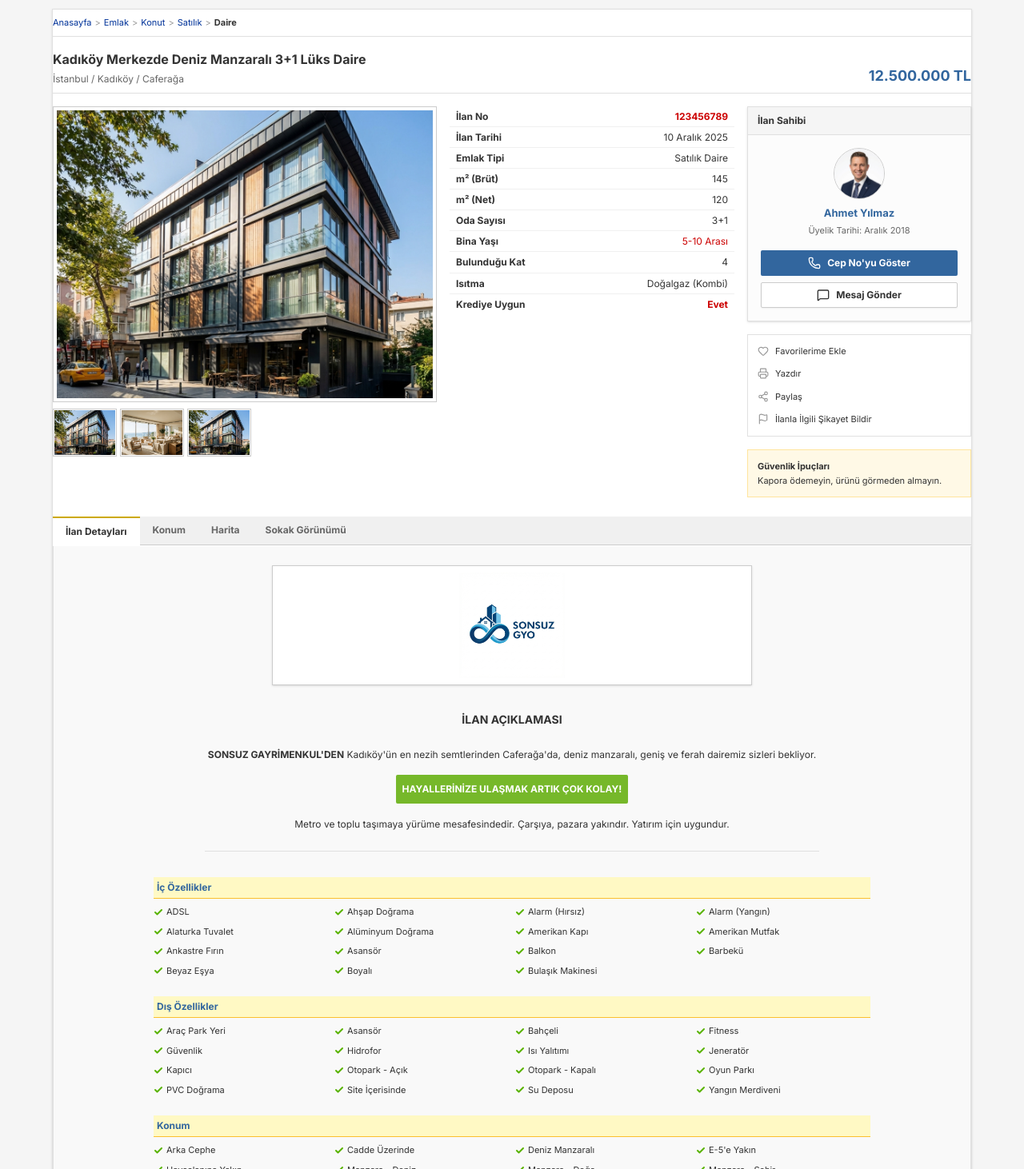
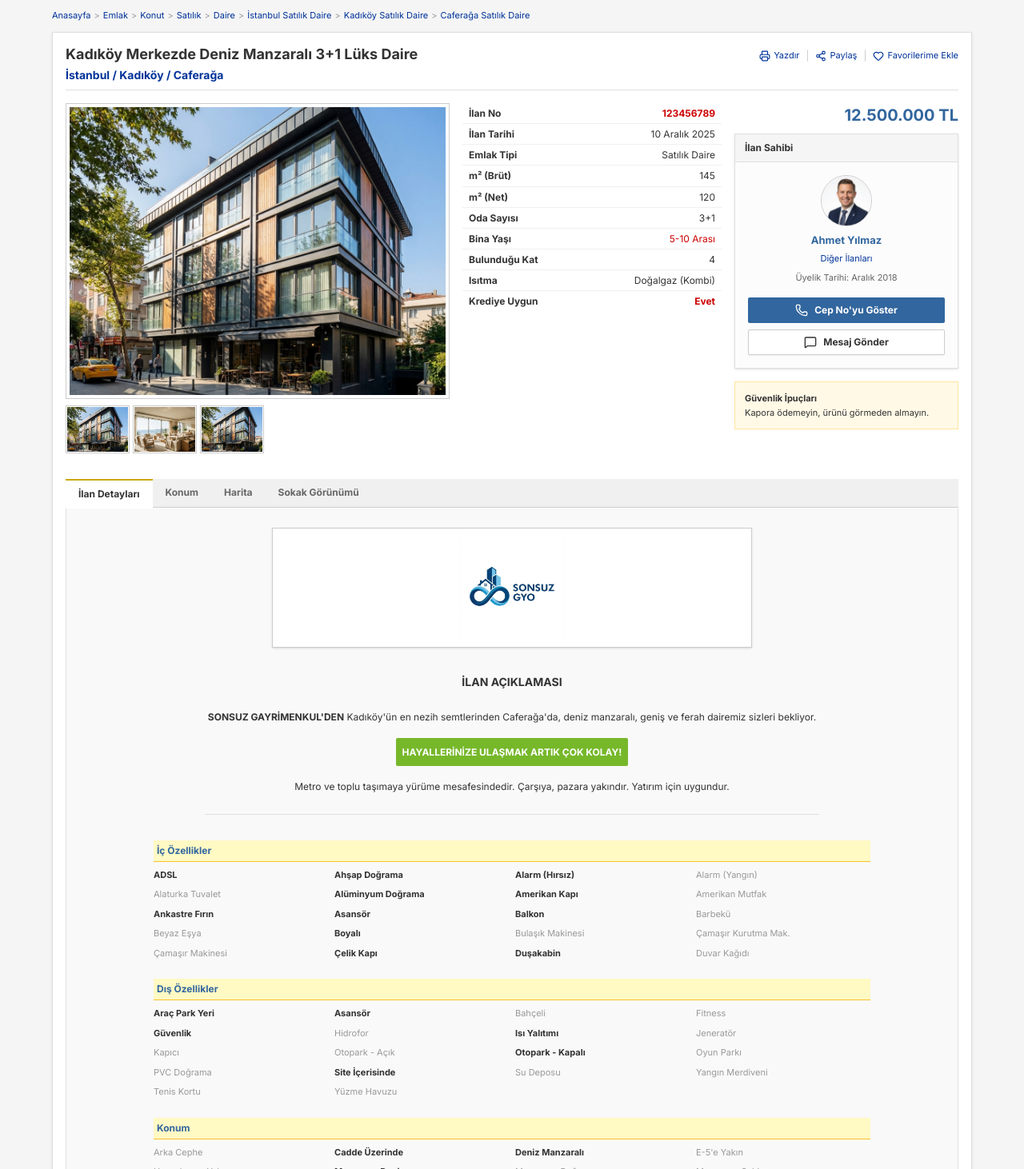
Before and after one commit to wbknght/sahibindenkarasu, a Next.js app: page /listing/0 in a window 1280 px wide. Shown: the part 48-1510 px from the top of the page at 80% size. Built offline with nearby package versions, Linux system fonts and the light colour scheme.

Commit message:
style: Remove background, shadow, and border styles from main layout element.

```diff
--- a/src/app/layout.tsx
+++ b/src/app/layout.tsx
@@ -20,7 +20,7 @@ export default function RootLayout({
     <html lang="tr">
       <body className={`${inter.className} antialiased min-h-screen flex flex-col bg-[#f5f5f5] text-foreground`}>
         <Header />
-        <main className="flex-1 w-[1150px] mx-auto bg-white shadow-sm my-3 border border-[#e0e0e0]">
+        <main className="flex-1 w-[1150px] mx-auto my-3">
           {children}
         </main>
         <Footer />
--- a/src/app/listing/[id]/page.tsx
+++ b/src/app/listing/[id]/page.tsx
@@ -1,4 +1,3 @@
-
 "use client";
 
 import Image from "next/image";
@@ -25,6 +24,7 @@ const listing = {
         name: "Ahmet Yılmaz",
         membershipDate: "Aralık 2018",
         phone: "0 (532) 123 45 67",
+        title: "Diğer İlanları",
         image: "/agent_photo.png"
     },
     images: [
@@ -45,29 +45,41 @@ const listing = {
     }
 };
 
-const features = {
+// All possible features for the "Ghost" grid
+const allFeatures = {
     internal: [
         "ADSL", "Ahşap Doğrama", "Alarm (Hırsız)", "Alarm (Yangın)", "Alaturka Tuvalet",
         "Alüminyum Doğrama", "Amerikan Kapı", "Amerikan Mutfak", "Ankastre Fırın",
-        "Asansör", "Balkon", "Barbekü", "Beyaz Eşya", "Boyalı", "Bulaşık Makinesi"
+        "Asansör", "Balkon", "Barbekü", "Beyaz Eşya", "Boyalı", "Bulaşık Makinesi",
+        "Çamaşır Kurutma Mak.", "Çamaşır Makinesi", "Çelik Kapı", "Duşakabin", "Duvar Kağıdı"
     ],
     external: [
         "Araç Park Yeri", "Asansör", "Bahçeli", "Fitness", "Güvenlik", "Hidrofor",
         "Isı Yalıtımı", "Jeneratör", "Kapıcı", "Otopark - Açık", "Otopark - Kapalı",
-        "Oyun Parkı", "PVC Doğrama", "Site İçerisinde", "Su Deposu", "Yangın Merdiveni"
+        "Oyun Parkı", "PVC Doğrama", "Site İçerisinde", "Su Deposu", "Yangın Merdiveni",
+        "Tenis Kortu", "Yüzme Havuzu"
     ],
     location: [
         "Arka Cephe", "Cadde Üzerinde", "Deniz Manzaralı", "E-5'e Yakın", "Havaalanına Yakın",
         "Manzara - Deniz", "Manzara - Doğa", "Manzara - Şehir", "Merkezde", "Metroya Yakın",
-        "Minibüs / Dolmuş", "Ön Cephe", "Otobüs Durağına Yakın", "Sahile Yakın", "TEM'e Yakın"
+        "Minibüs / Dolmuş", "Ön Cephe", "Otobüs Durağına Yakın", "Sahile Yakın", "TEM'e Yakın",
+        "Tramvay Durağına Yakın"
     ]
 };
+
+// Features present in this specific listing
+const listingFeatures = [
+    "ADSL", "Ahşap Doğrama", "Alarm (Hırsız)", "Alüminyum Doğrama", "Amerikan Kapı",
+    "Ankastre Fırın", "Asansör", "Balkon", "Boyalı", "Çelik Kapı", "Duşakabin",
+    "Araç Park Yeri", "Güvenlik", "Isı Yalıtımı", "Otopark - Kapalı", "Site İçerisinde",
+    "Cadde Üzerinde", "Deniz Manzaralı", "Manzara - Deniz", "Merkezde", "Metroya Yakın"
+];
 
 export default function ListingDetailPage({ params }: { params: { id: string } }) {
     return (
         <div className="font-arial text-[#333]">
-            {/* Breadcrumb */}
-            <div className="text-[11px] text-[#333] mb-4 border-b border-[#e0e0e0] pb-2 pt-2">
+            {/* Breadcrumb - OUTSIDE the white box */}
+            <div className="text-[11px] text-[#333] mb-3 pb-0">
                 <Link href="/" className="hover:underline text-[#003399]">Anasayfa</Link>
                 <span className="text-[#999] mx-1">&gt;</span>
                 <Link href="#" className="hover:underline text-[#003399]">Emlak</Link>
@@ -76,17 +88,35 @@ export default function ListingDetailPage({ params }: { params: { id: string } }
                 <span className="text-[#999] mx-1">&gt;</span>
                 <Link href="#" className="hover:underline text-[#003399]">Satılık</Link>
                 <span className="text-[#999] mx-1">&gt;</span>
-                <span className="font-bold">Daire</span>
+                <Link href="#" className="hover:underline text-[#003399]">Daire</Link>
+                <span className="text-[#999] mx-1">&gt;</span>
+                <Link href="#" className="hover:underline text-[#003399]">İstanbul Satılık Daire</Link>
+                <span className="text-[#999] mx-1">&gt;</span>
+                <Link href="#" className="hover:underline text-[#003399]">Kadıköy Satılık Daire</Link>
+                <span className="text-[#999] mx-1">&gt;</span>
+                <Link href="#" className="hover:underline text-[#003399]">Caferağa Satılık Daire</Link>
             </div>
 
+            {/* Main White Content Box */}
+            <div className="bg-white border border-[#e0e0e0] shadow-sm p-4">
                 {/* Title Header */}
-            <div className="flex justify-between items-end mb-4 border-b border-[#e0e0e0] pb-2">
+                <div className="flex justify-between items-start mb-4 border-b border-[#e0e0e0] pb-2">
                     <div>
-                    <h1 className="text-[16px] font-bold text-[#333] mb-1">{listing.title}</h1>
-                    <span className="text-[12px] text-[#666]">{listing.location}</span>
+                        <h1 className="text-[18px] font-bold text-[#333] mb-1 leading-tight">{listing.title}</h1>
+                        <span className="text-[14px] text-[#003399] font-bold">{listing.location}</span>
                     </div>
-                <div className="text-right">
-                    <div className="text-[18px] font-bold text-[#32669e]">{listing.price}</div>
+                    <div className="flex items-center space-x-2 pt-1">
+                        <button className="text-[11px] text-[#003399] hover:underline flex items-center gap-1">
+                            <Printer size={14} /> Yazdır
+                        </button>
+                        <span className="text-[#ccc]">|</span>
+                        <button className="text-[11px] text-[#003399] hover:underline flex items-center gap-1">
+                            <Share2 size={14} /> Paylaş
+                        </button>
+                        <span className="text-[#ccc]">|</span>
+                        <button className="text-[11px] text-[#003399] hover:underline flex items-center gap-1">
+                            <Heart size={14} /> Favorilerime Ekle
+                        </button>
                     </div>
                 </div>
 
@@ -157,6 +187,11 @@ export default function ListingDetailPage({ params }: { params: { id: string } }
 
                     {/* Right Column: Seller Box & Actions */}
                     <div className="w-[280px] space-y-4">
+                        {/* Price Display - Relocated */}
+                        <div className="text-[20px] font-bold text-[#32669e] text-right mb-2">
+                            {listing.price}
+                        </div>
+
                         {/* Seller Box */}
                         <div className="border border-[#e0e0e0] bg-[#fcfcfc] shadow-sm">
                             <div className="bg-[#f5f5f5] px-3 py-2 border-b border-[#e0e0e0]">
@@ -167,6 +202,7 @@ export default function ListingDetailPage({ params }: { params: { id: string } }
                                     <img src={listing.seller.image} alt={listing.seller.name} className="w-full h-full object-cover" />
                                 </div>
                                 <div className="text-[13px] font-bold text-[#32669e] mb-1">{listing.seller.name}</div>
+                                <div className="text-[11px] text-[#003399] hover:underline mb-2">{listing.seller.title}</div>
                                 <div className="text-[11px] text-[#666] mb-4">Üyelik Tarihi: {listing.seller.membershipDate}</div>
 
                                 <div className="space-y-2">
@@ -178,22 +214,6 @@ export default function ListingDetailPage({ params }: { params: { id: string } }
                                     </Button>
                                 </div>
                             </div>
-                    </div>
-
-                    {/* Actions */}
-                    <div className="border border-[#e0e0e0] bg-white p-2 text-[11px] space-y-1">
-                        <button className="flex items-center gap-2 w-full text-left p-1 hover:bg-[#f5f5f5] text-[#333]">
-                            <Heart size={14} className="text-[#999]" /> Favorilerime Ekle
-                        </button>
-                        <button className="flex items-center gap-2 w-full text-left p-1 hover:bg-[#f5f5f5] text-[#333]">
-                            <Printer size={14} className="text-[#999]" /> Yazdır
-                        </button>
-                        <button className="flex items-center gap-2 w-full text-left p-1 hover:bg-[#f5f5f5] text-[#333]">
-                            <Share2 size={14} className="text-[#999]" /> Paylaş
-                        </button>
-                        <button className="flex items-center gap-2 w-full text-left p-1 hover:bg-[#f5f5f5] text-[#333]">
-                            <Flag size={14} className="text-[#999]" /> İlanla İlgili Şikayet Bildir
-                        </button>
                         </div>
 
                         {/* Tips */}
@@ -221,7 +241,7 @@ export default function ListingDetailPage({ params }: { params: { id: string } }
                         </div>
                     </div>
 
-                <div className="bg-[#f9f9f9] border border-[#e0e0e0] border-t-0 p-6 mn-h-[200px] mt-[1px]">
+                    <div className="bg-[#f9f9f9] border border-[#e0e0e0] border-t-0 p-6 mt-[1px]">
                         {/* Branding Banner Placeholder */}
                         <div className="mb-8 flex justify-center">
                             <img
@@ -246,18 +266,22 @@ export default function ListingDetailPage({ params }: { params: { id: string } }
                             </p>
                         </div>
 
-                    {/* Features Grid */}
+                        {/* Features Grid - Active/Inactive Refactor */}
                         <div className="max-w-4xl mx-auto space-y-6">
                             {/* Internal Features */}
                             <div>
                                 <h4 className="text-[12px] font-bold text-[#32669e] bg-[#fff9c4] p-1 mb-2 border-b border-[#fbc02d]">İç Özellikler</h4>
                                 <div className="grid grid-cols-4 gap-2">
-                                {features.internal.map((feature, i) => (
+                                    {allFeatures.internal.map((feature, i) => {
+                                        const isActive = listingFeatures.includes(feature);
+                                        return (
                                             <div key={i} className="flex items-center space-x-1">
-                                        <Check size={12} className="text-[#59b300]" strokeWidth={4} />
-                                        <span className="text-[11px] text-[#333]">{feature}</span>
+                                                <span className={`text-[11px] ${isActive ? "font-bold text-[#333]" : "text-[#999]"}`}>
+                                                    {feature}
+                                                </span>
                                             </div>
-                                ))}
+                                        );
+                                    })}
                                 </div>
                             </div>
 
@@ -265,12 +289,16 @@ export default function ListingDetailPage({ params }: { params: { id: string } }
                             <div>
                                 <h4 className="text-[12px] font-bold text-[#32669e] bg-[#fff9c4] p-1 mb-2 border-b border-[#fbc02d]">Dış Özellikler</h4>
                                 <div className="grid grid-cols-4 gap-2">
-                                {features.external.map((feature, i) => (
+                                    {allFeatures.external.map((feature, i) => {
+                                        const isActive = listingFeatures.includes(feature);
+                                        return (
                                             <div key={i} className="flex items-center space-x-1">
-                                        <Check size={12} className="text-[#59b300]" strokeWidth={4} />
-                                        <span className="text-[11px] text-[#333]">{feature}</span>
+                                                <span className={`text-[11px] ${isActive ? "font-bold text-[#333]" : "text-[#999]"}`}>
+                                                    {feature}
+                                                </span>
                                             </div>
-                                ))}
+                                        );
+                                    })}
                                 </div>
                             </div>
 
@@ -278,12 +306,16 @@ export default function ListingDetailPage({ params }: { params: { id: string } }
                             <div>
                                 <h4 className="text-[12px] font-bold text-[#32669e] bg-[#fff9c4] p-1 mb-2 border-b border-[#fbc02d]">Konum</h4>
                                 <div className="grid grid-cols-4 gap-2">
-                                {features.location.map((feature, i) => (
+                                    {allFeatures.location.map((feature, i) => {
+                                        const isActive = listingFeatures.includes(feature);
+                                        return (
                                             <div key={i} className="flex items-center space-x-1">
-                                        <Check size={12} className="text-[#59b300]" strokeWidth={4} />
-                                        <span className="text-[11px] text-[#333]">{feature}</span>
+                                                <span className={`text-[11px] ${isActive ? "font-bold text-[#333]" : "text-[#999]"}`}>
+                                                    {feature}
+                                                </span>
                                             </div>
-                                ))}
+                                        );
+                                    })}
                                 </div>
                             </div>
                         </div>
@@ -299,5 +331,6 @@ export default function ListingDetailPage({ params }: { params: { id: string } }
                     </div>
                 </div>
             </div>
+        </div>
     );
 }
```
Lines whose indentation alone changed are shown as unchanged.
